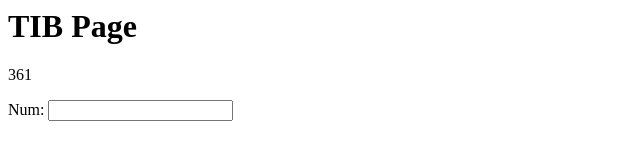
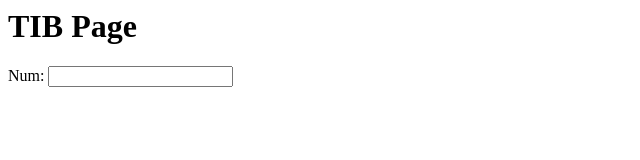
Before and after one commit to tburke/learn-js, a plain HTML site: page tib.html in a window 1280 px wide. Shown: the whole page, without its empty margins (0-640 px from the left). Drawn offline with Linux system fonts and the light colour scheme.

Commit message:
Update tib.html

```diff
--- a/tib.html
+++ b/tib.html
@@ -9,10 +9,7 @@ function tib()
   r.innerHTML = n.value/5+435
 }
 </script>
-<script>
-  f = function (n) { return n * 4 + 345 }
-  document.write("<p>"+f(4)+"</p>")
-</script>
+
 Num: <input name="num" id="num" onchange="tib()" />
 <p id="result"></p>
 </body>
```
